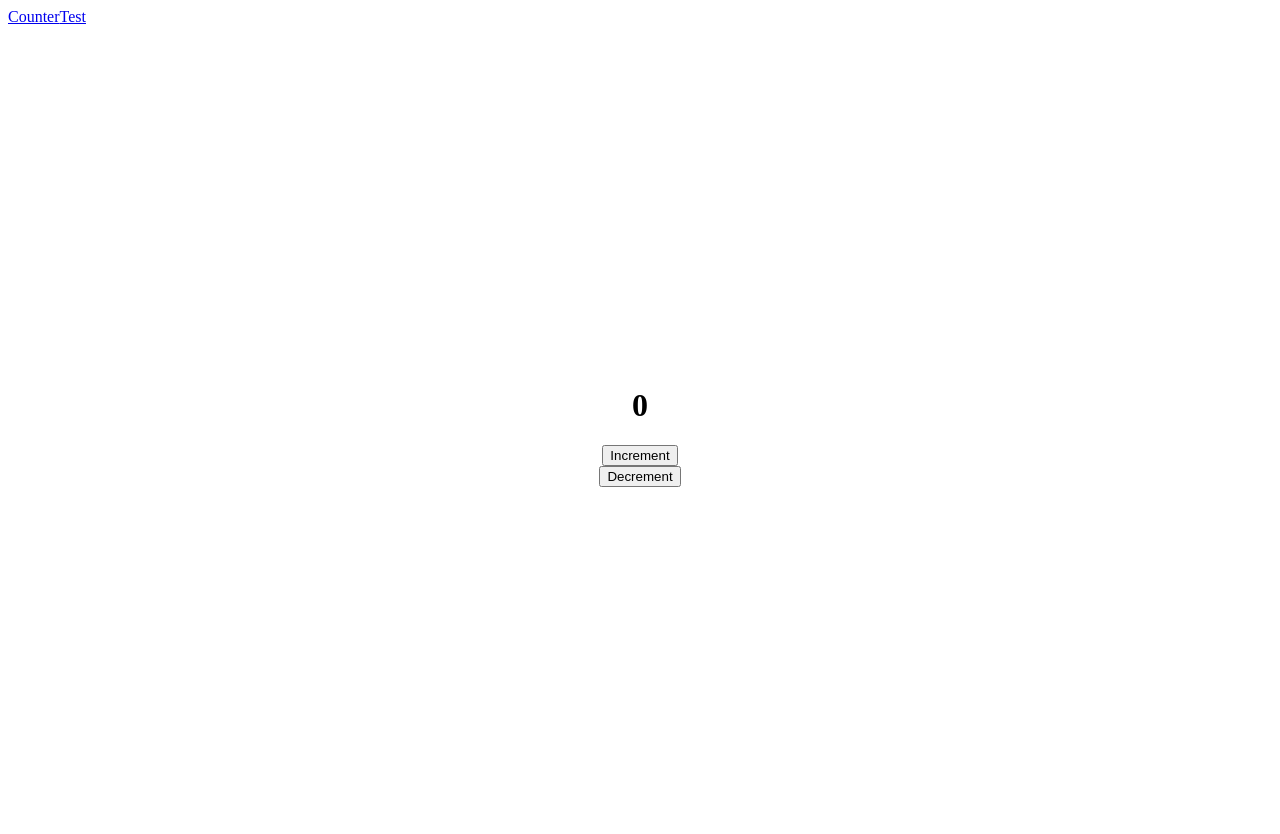
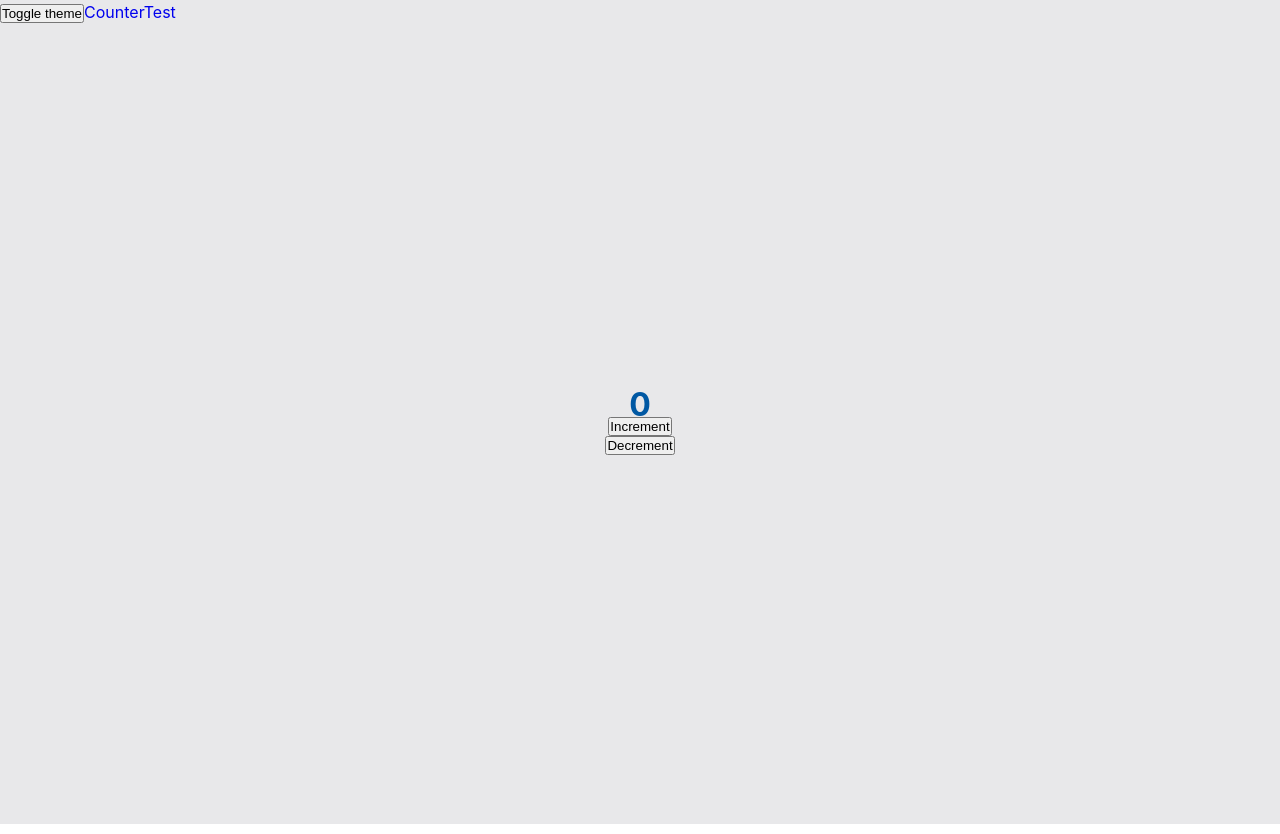
Before and after one commit to marina-sheigets/practice-project, a React app: page / in a window 1280 px wide. Built offline with nearby package versions, Linux system fonts and the light colour scheme.

Commit message:
feat: implement theme toggle and restructure styles

```diff
--- a/src/App.tsx
+++ b/src/App.tsx
@@ -1,12 +1,17 @@
 import { Route, Routes, Link } from "react-router-dom";
 import { lazy, Suspense } from "react";
+import "./styles/index.scss";
+import { useTheme } from "./theme/useTheme";
 
 const CounterPage = lazy(() => import("./components/Counter/Counter"));
 const TestPage = lazy(() => import("./components/Test/Test"));
 
 function App() {
+  const { theme, toggleTheme } = useTheme();
+
   return (
-    <div>
+    <div className={`app ${theme}`}>
+      <button onClick={toggleTheme}>Toggle theme</button>
       <Link to="/">Counter</Link>
       <Link to="/test">Test</Link>
       <Suspense fallback={<div>Loading...</div>}>
--- a/src/index.scss
+++ /dev/null
@@ -1,5 +0,0 @@
- * {
-    margin: 0;
-    padding: 0;
-    box-sizing: border-box;
-}
--- a/src/index.tsx
+++ b/src/index.tsx
@@ -2,10 +2,13 @@
 import ReactDOM from "react-dom/client";
 import App from "./App";
 import { BrowserRouter } from "react-router-dom";
+import ThemeProvider from "./theme/ThemeProvider";
 
 const root = ReactDOM.createRoot(document.getElementById("root"));
 root.render(
   <BrowserRouter>
-    <App />
+    <ThemeProvider>
+      <App />
+    </ThemeProvider>
   </BrowserRouter>
 );
--- /dev/null
+++ b/src/styles/index.scss
@@ -0,0 +1,12 @@
+@use "./reset.scss";
+@use "./variables/global.scss";
+@use "./themes/dark.scss";
+@use "./themes/light.scss";
+
+.app {
+    font: var(--font-m);
+
+    background-color: var(--bg-color);
+    color: var(--primary-color);
+    min-height: 100vh;
+}
--- /dev/null
+++ b/src/styles/reset.scss
@@ -0,0 +1,14 @@
+* {
+    margin: 0;
+    padding: 0;
+    box-sizing: border-box;
+}
+
+a {
+    text-decoration: none;
+}
+
+ul,
+ol {
+    list-style: none;
+}
--- /dev/null
+++ b/src/styles/themes/dark.scss
@@ -0,0 +1,6 @@
+.app.dark {
+    --bg-color: #210F37;
+
+    --primary-color: #DCA06D;
+    --secondary-color: #A55B4B;
+}
--- /dev/null
+++ b/src/styles/themes/light.scss
@@ -0,0 +1,6 @@
+.app.light {
+    --bg-color: #e8e8ea;
+
+    --primary-color: #0058a3;
+    --secondary-color: #123c69;
+}
--- /dev/null
+++ b/src/styles/variables/global.scss
@@ -0,0 +1,14 @@
+:root {
+    --font-family-main: "Inter", sans-serif;
+
+    --font-size-m: 16px;
+    --font-size-l: 24px;
+
+    --font-line-m: 24px;
+    --font-line-l: 32px;
+
+
+    --font-m: var(--font-size-m) / var(--font-line-m) var(--font-family-main);
+    --font-l: var(--font-size-l) / var(--font-line-l) var(--font-family-main);
+
+}
--- /dev/null
+++ b/src/theme/ThemeContext.ts
@@ -0,0 +1,15 @@
+import { createContext } from "react";
+
+export enum Theme {
+    LIGHT = "light",
+    DARK = "dark",
+}
+
+export interface ThemeContextProps {
+    theme?: Theme;
+    setTheme?: (theme: Theme) => void;
+}
+
+export const LOCAL_STORAGE_THEME_KEY = "theme";
+
+export const ThemeContext = createContext<ThemeContextProps>({});
--- /dev/null
+++ b/src/theme/ThemeProvider.tsx
@@ -0,0 +1,29 @@
+import { useMemo, useState } from "react";
+import { LOCAL_STORAGE_THEME_KEY, Theme, ThemeContext } from "./ThemeContext";
+
+const defaultTheme =
+  (localStorage.getItem(LOCAL_STORAGE_THEME_KEY) as Theme) || Theme.LIGHT;
+
+type ThemeProviderProps = {
+  children: React.ReactNode;
+};
+
+const ThemeProvider = ({ children }: ThemeProviderProps) => {
+  const [theme, setTheme] = useState<Theme>(defaultTheme);
+
+  const defaultProps = useMemo(
+    () => ({
+      theme,
+      setTheme,
+    }),
+    [theme]
+  );
+
+  return (
+    <ThemeContext.Provider value={defaultProps}>
+      {children}
+    </ThemeContext.Provider>
+  );
+};
+
+export default ThemeProvider;
--- /dev/null
+++ b/src/theme/useTheme.ts
@@ -0,0 +1,22 @@
+import { useContext } from "react";
+import { LOCAL_STORAGE_THEME_KEY, Theme, ThemeContext } from "./ThemeContext";
+
+interface UseThemeResponse {
+    theme: Theme;
+    toggleTheme: () => void;
+}
+
+export function useTheme(): UseThemeResponse {
+    const { theme, setTheme } = useContext(ThemeContext);
+
+    const toggleTheme = () => {
+        const newTheme = theme === Theme.LIGHT ? Theme.DARK : Theme.LIGHT
+        setTheme(newTheme);
+        localStorage.setItem(LOCAL_STORAGE_THEME_KEY, newTheme);
+    };
+
+    return {
+        theme,
+        toggleTheme
+    }
+}
```
